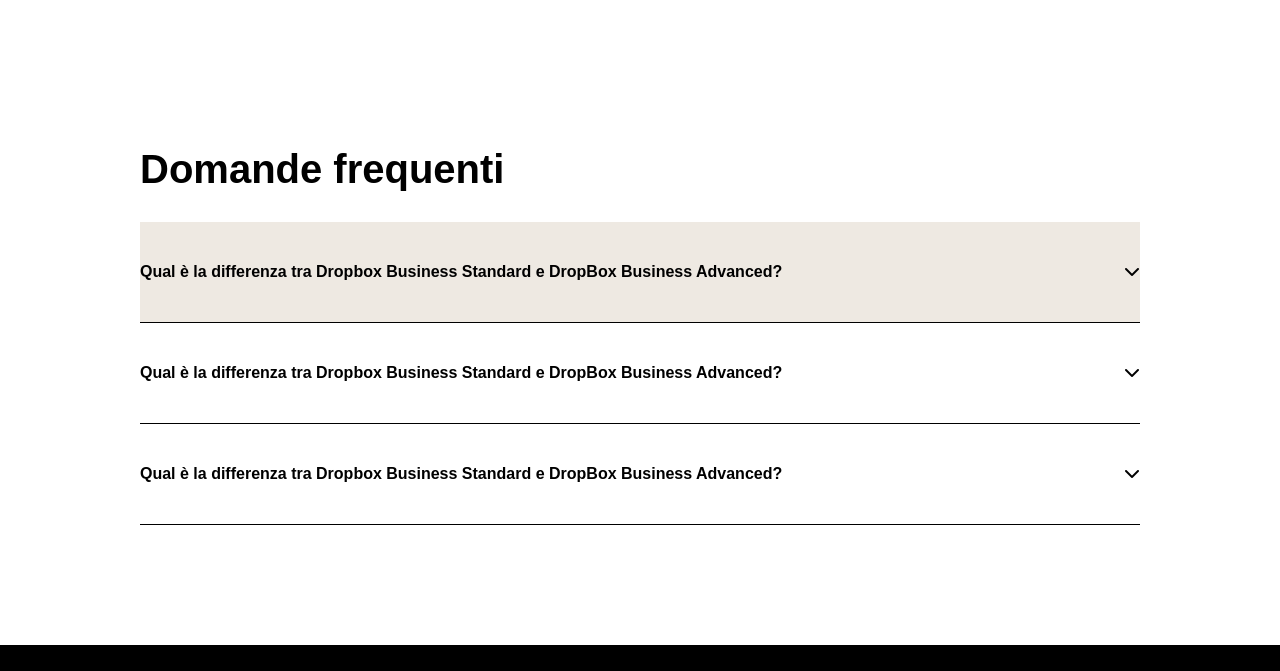
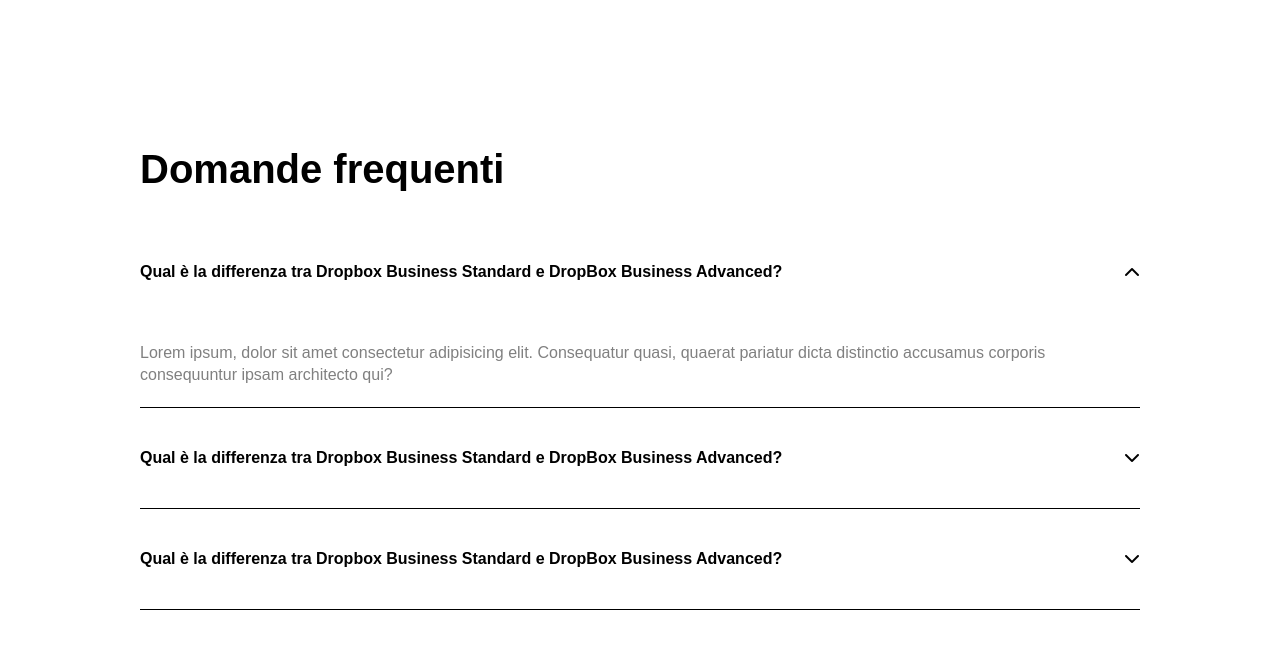
Before and after one commit to Mattia-Giorgetti/htmlcss-dropbox, a plain HTML site: page index.html in a window 1280 px wide. In both pictures the pointer is over the element 1132 px from the left and 5965 px from the top of the page. Shown: the part 5694-6365 px from the top of the page. Drawn offline with Linux system fonts and the light colour scheme.

Commit message:
aggiunta effetti pt.2

```diff
--- a/css/style.css
+++ b/css/style.css
@@ -407,14 +407,17 @@ h3 {
 /* Section 7  */
 .faq_section {
     border-bottom: 1px solid black;
+    cursor: pointer;
 }
 .faq_section p {
     display: none;
+    padding: 20px 0;
+    line-height: 1.4rem;
+    color: gray;
 }
 .faq_text {
     padding: 20px 0;
     min-height: 100px;
-    transition: background-color 0.2s linear;
 }
 
 /* Footer  */
@@ -479,7 +482,6 @@ footer ul {
     transform: scale(1.05);
     color: var(--blue);
     box-shadow: none;
-
 }
 #about_our_clients a:hover {
     text-decoration-color: var(--lightblue);
@@ -488,7 +490,22 @@ footer ul {
     transform: translateY(-0.5rem);
     color: var(--blue);
 }
-.faq_text:hover {
-    background-color: #eee9e2;
-    cursor: pointer;
+.faq_section:hover p {
+    display:block;
 }
+span.chev_down {
+    transition: transform 0.4s;
+}
+.faq_section:hover span.chev_down{
+    transform: rotate(180deg);
+}
+
+.nav_left a , .nav_right a {
+    transition: all 0.7s ;
+}
+.nav_left a:hover , .nav_right a:not(:last-child):hover {
+    background-color: #f1eee7;
+    padding: 27px;
+    border-radius: 5px;
+    color: var(--black);
+}
```
